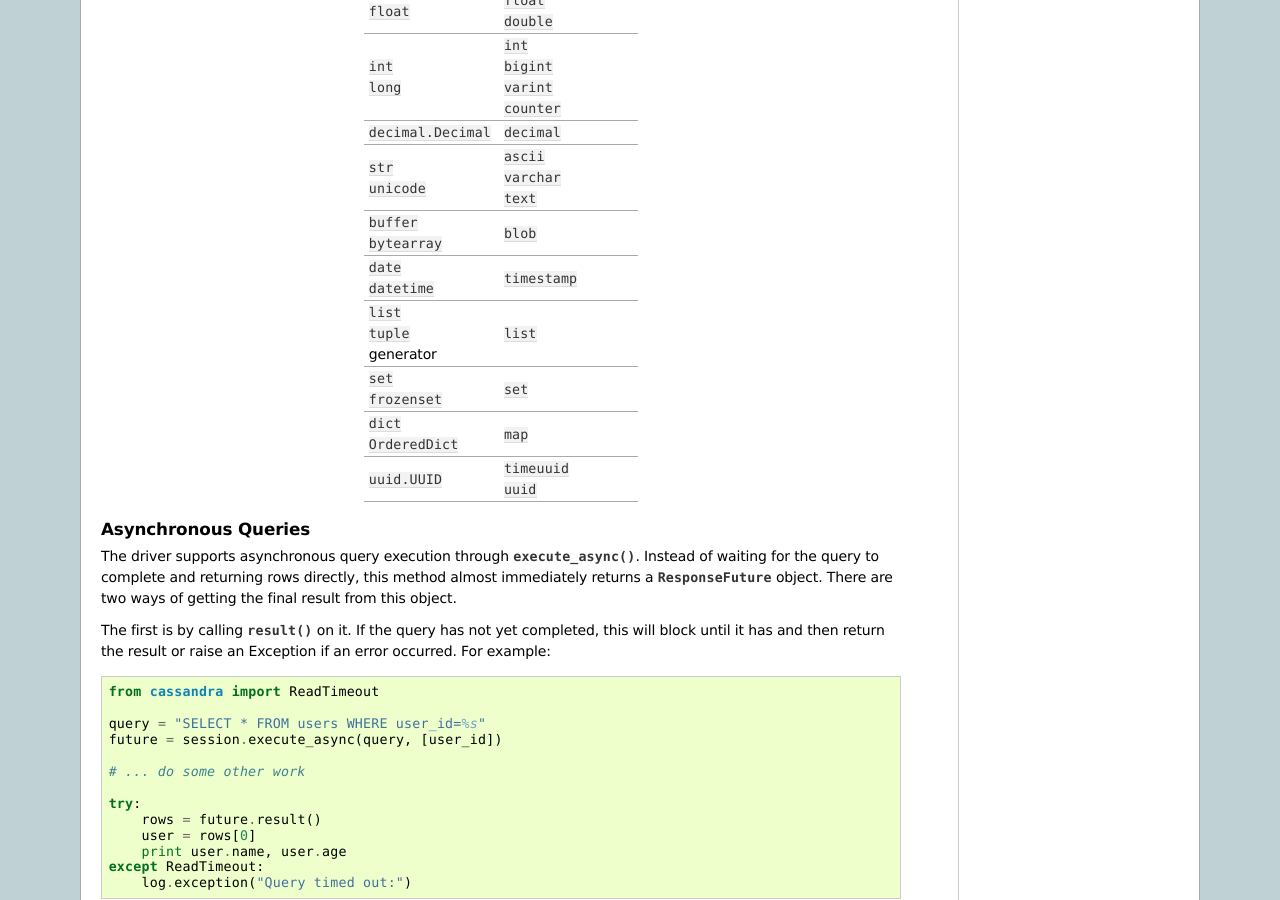
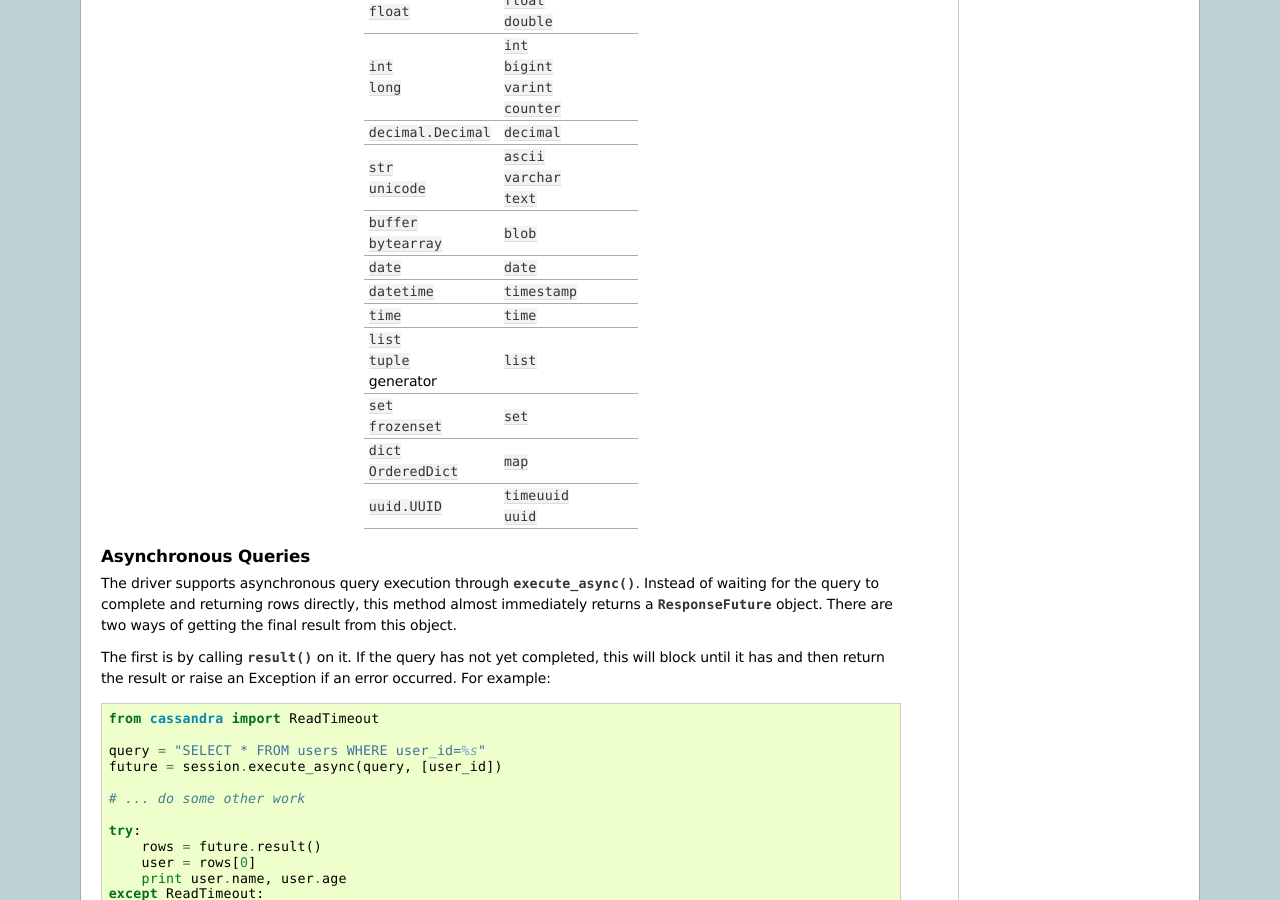
Before and after one commit to datastax/python-driver, a Sphinx documentation site: the page built from docs/getting_started.rst, in a window 1280 px wide and 900 px high, scrolled down 2811 px. Built offline with Sphinx 7.4.7, drawn with Linux system fonts in a browser that asks for light colours; pages that are not in the unit, such as notebooks, are missing from menus.

Commit message:
Add new date, time to CQL literal encoding table.

```diff
--- a/docs/getting_started.rst
+++ b/docs/getting_started.rst
@@ -223,8 +223,11 @@ following way:
     | | ``buffer``       | ``blob``                |
     | | ``bytearray``    |                         |
     +--------------------+-------------------------+
-    | | ``date``         | ``timestamp``           |
-    | | ``datetime``     |                         |
+    | ``date``           | ``date``                |
+    +--------------------+-------------------------+
+    | ``datetime``       | ``timestamp``           |
+    +--------------------+-------------------------+
+    | ``time``           | ``time``                |
     +--------------------+-------------------------+
     | | ``list``         | ``list``                |
     | | ``tuple``        |                         |
```
